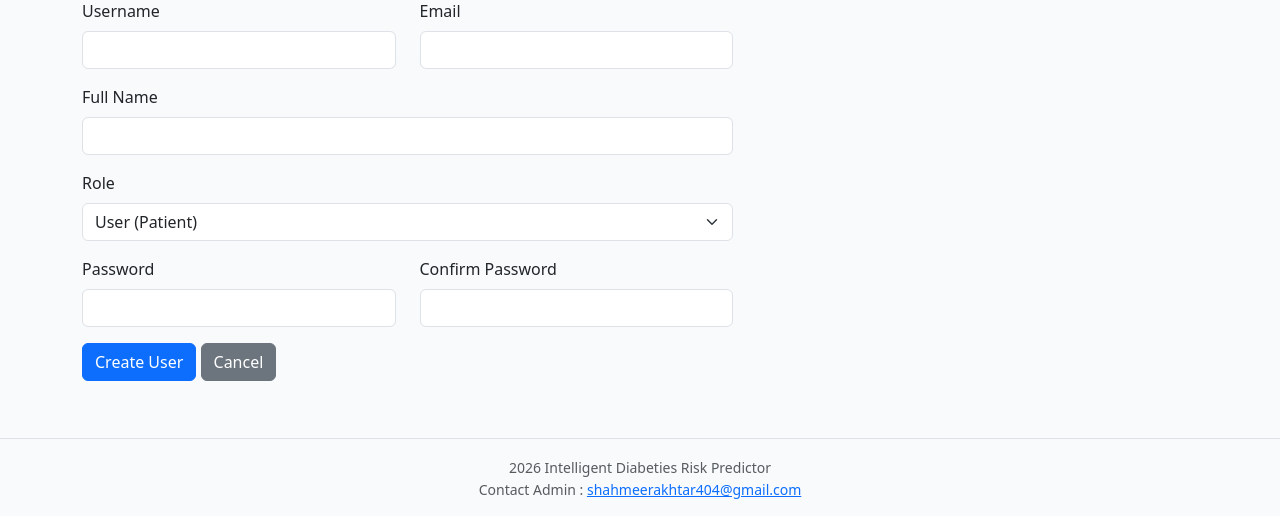
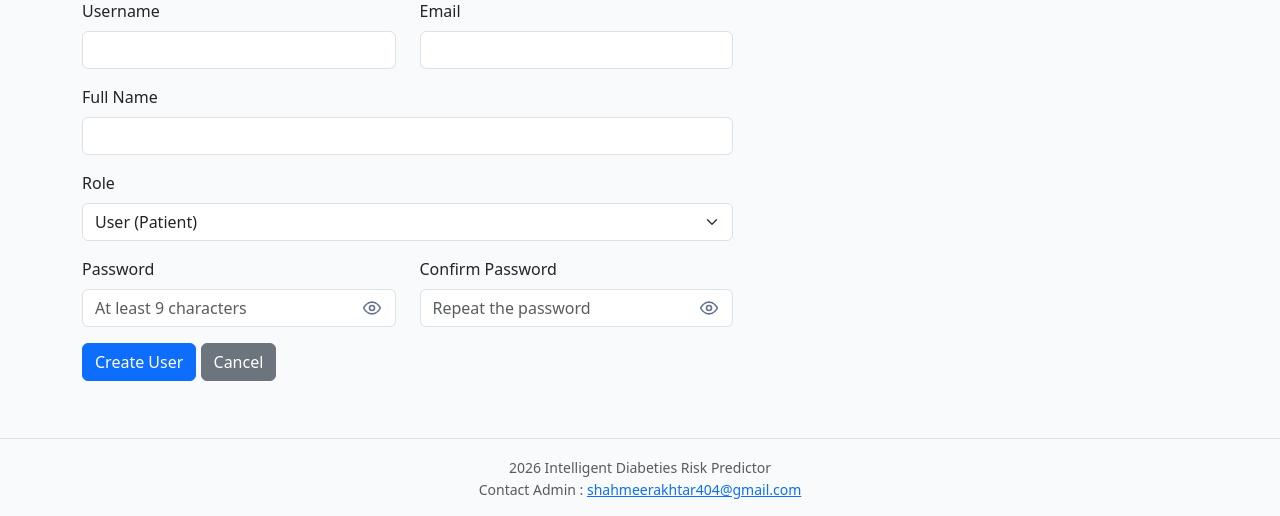
Before and after one commit to AbdullahHub992/intelligent-diabetes-risk-predictor, a Flask app: page /admin/users/create in a window 1280 px wide. Shown: the part 284-800 px from the top of the page. Run offline with Flask 3, Linux system fonts and the light colour scheme; a user stored in the database is signed in; tables that the repository leaves empty hold one stand-in row (values such as "Sample post"); some libraries are stand-ins or nearby versions.

Commit message:
Stop the browser from replacing a typed password with its suggestion.
Co-authored-by: Cursor <cursoragent@cursor.com>

```diff
--- a/app/static/css/style.css
+++ b/app/static/css/style.css
@@ -299,6 +299,11 @@ main {
 
 .password-field .form-control {
     padding-right: 2.75rem;
+    -webkit-text-security: disc;
+}
+
+.password-field .form-control.is-visible {
+    -webkit-text-security: none;
 }
 
 .password-toggle {
--- a/app/templates/admin/create_user.html
+++ b/app/templates/admin/create_user.html
@@ -1,9 +1,10 @@
 {% extends "base.html" %}
+{% from "includes/password_field.html" import password_field %}
 {% block title %}Create User{% endblock %}
 {% block content %}
 <h2 class="mb-4">Create User Account</h2>
 <div class="col-md-7">
-    <form method="POST">
+    <form method="POST" autocomplete="off">
         {{ form.hidden_tag() }}
         <div class="row">
             <div class="col-md-6 mb-3">{{ form.username.label(class="form-label") }}{{ form.username(class="form-control") }}</div>
@@ -12,8 +13,8 @@
         <div class="mb-3">{{ form.full_name.label(class="form-label") }}{{ form.full_name(class="form-control") }}</div>
         <div class="mb-3">{{ form.role.label(class="form-label") }}{{ form.role(class="form-select") }}</div>
         <div class="row">
-            <div class="col-md-6 mb-3">{{ form.password.label(class="form-label") }}{{ form.password(class="form-control") }}</div>
-            <div class="col-md-6 mb-3">{{ form.confirm_password.label(class="form-label") }}{{ form.confirm_password(class="form-control") }}</div>
+            <div class="col-md-6 mb-3">{{ form.password.label(class="form-label") }}{{ password_field(form.password, "At least 9 characters") }}</div>
+            <div class="col-md-6 mb-3">{{ form.confirm_password.label(class="form-label") }}{{ password_field(form.confirm_password, "Repeat the password") }}</div>
         </div>
         {{ form.submit(class="btn btn-primary") }}
         <a href="{{ url_for('admin.manage_users') }}" class="btn btn-secondary">Cancel</a>
--- a/app/templates/admin_register.html
+++ b/app/templates/admin_register.html
@@ -8,7 +8,7 @@
             <div class="card-body p-4">
                 <h3 class="mb-2">Admin Registration</h3>
                 <p class="text-muted small mb-4">Register as a system administrator. We email a 6-digit code, and the account is created only after you enter it.</p>
-                <form method="POST">
+                <form method="POST" autocomplete="off">
                     {{ form.hidden_tag() }}
                     <div class="row">
                         <div class="col-md-6 mb-3">{{ form.username.label(class="form-label") }}{{ form.username(class="form-control") }}</div>
--- a/app/templates/base.html
+++ b/app/templates/base.html
@@ -5,7 +5,7 @@
     <meta name="viewport" content="width=device-width, initial-scale=1.0">
     <title>{% block title %}{{ app_name }}{% endblock %}</title>
     <link href="https://cdn.jsdelivr.net/npm/bootstrap@5.3.3/dist/css/bootstrap.min.css" rel="stylesheet">
-    <link href="{{ url_for('static', filename='css/style.css', v='full-title') }}" rel="stylesheet">
+    <link href="{{ url_for('static', filename='css/style.css', v='own-password') }}" rel="stylesheet">
     <script src="https://cdn.jsdelivr.net/npm/chart.js@4.4.3/dist/chart.umd.min.js"></script>
 </head>
 <body>
@@ -108,8 +108,9 @@
         button.addEventListener("click", function () {
             var input = button.parentElement.querySelector("input");
             if (!input) return;
-            var visible = input.type === "password";
-            input.type = visible ? "text" : "password";
+            var visible = !input.classList.contains("is-visible");
+            input.classList.toggle("is-visible", visible);
+            input.type = "text";
             button.classList.toggle("is-visible", visible);
             button.setAttribute("aria-pressed", visible ? "true" : "false");
             button.setAttribute("aria-label", visible ? "Hide password" : "Show password");
--- a/app/templates/change_password.html
+++ b/app/templates/change_password.html
@@ -8,7 +8,7 @@
             <div class="card-body p-4">
                 <h3 class="mb-2">Change Password</h3>
                 <p class="text-muted small mb-4">Update your password from account settings to maintain security.</p>
-                <form method="POST">
+                <form method="POST" autocomplete="off">
                     {{ form.hidden_tag() }}
                     <div class="mb-3">
                         {{ form.current_password.label(class="form-label") }}
--- a/app/templates/forgot_password.html
+++ b/app/templates/forgot_password.html
@@ -10,7 +10,7 @@
 
                 {% if pending and pending.verified %}
                 <p class="text-muted small mb-4">Your email code was verified. Choose a new password for this account.</p>
-                <form method="POST">
+                <form method="POST" autocomplete="off">
                     {{ reset_form.hidden_tag() }}
                     <div class="row">
                         <div class="col-md-6 mb-3">
--- a/app/templates/includes/password_field.html
+++ b/app/templates/includes/password_field.html
@@ -1,6 +1,6 @@
 {% macro password_field(field, placeholder="") %}
 <div class="password-field">
-    {{ field(class="form-control", placeholder=placeholder) }}
+    {{ field(class="form-control", placeholder=placeholder, type="text", autocomplete="off", spellcheck="false", autocapitalize="off") }}
     <button type="button" class="password-toggle" aria-label="Show password" aria-pressed="false">
         <svg class="icon-show" xmlns="http://www.w3.org/2000/svg" width="20" height="20" viewBox="0 0 24 24" fill="none" stroke="currentColor" stroke-width="2" stroke-linecap="round" stroke-linejoin="round" aria-hidden="true">
             <path d="M2 12s3.5-7 10-7 10 7 10 7-3.5 7-10 7-10-7-10-7z"></path>
--- a/app/templates/register.html
+++ b/app/templates/register.html
@@ -12,7 +12,7 @@
                     We email a 6-digit code, and the account is created only after you enter it.
                     Admin accounts are registered separately.
                 </p>
-                <form method="POST" id="registerForm">
+                <form method="POST" id="registerForm" autocomplete="off">
                     {{ form.hidden_tag() }}
                     <div class="row">
                         <div class="col-md-6 mb-3">
```
